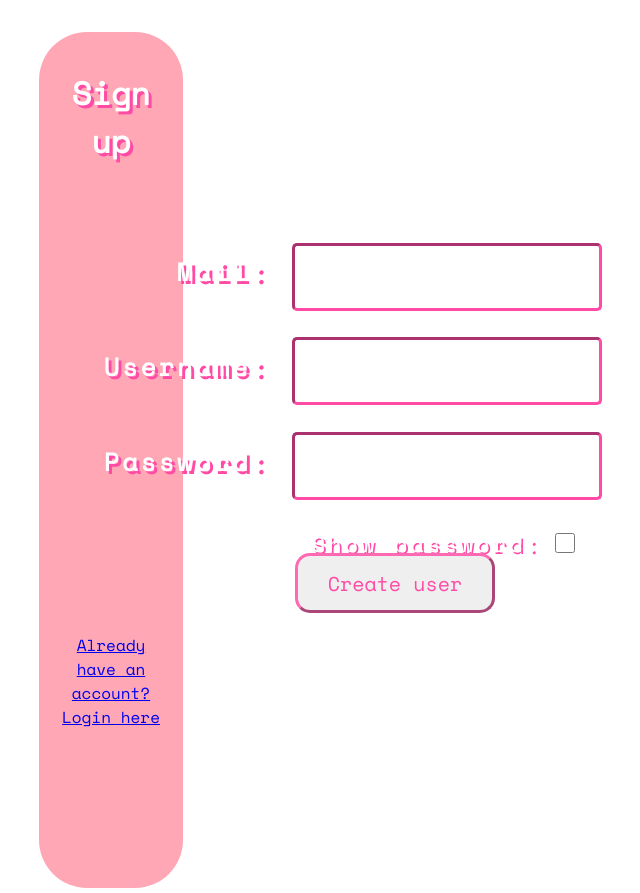
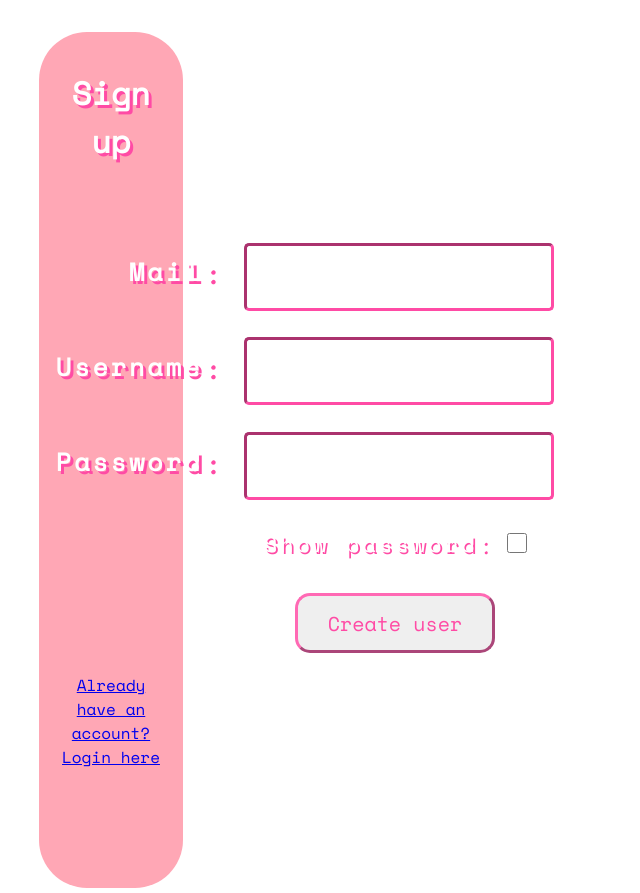
Before and after one commit to SanneCodes/Register-user-website, a PHP site: page / in a window 1280 px wide. Shown: the top 893 px of the page, without its empty margins (529-1169 px from the left). Run offline with PHP 8.4, Linux system fonts and the light colour scheme.

Commit message:
small changes to style

```diff
--- a/css/signup.css
+++ b/css/signup.css
@@ -47,7 +47,7 @@ label{
 .inputs{
     margin: auto;
     text-align: right;
-    width: 35em;
+    width: 32em;
 }
 
 input[type=checkbox] {
@@ -67,13 +67,12 @@ button{
     border-radius: 15px;
     border-width: 3px;
     margin: 1em 12em;
-    margin-top: 2em;
+    margin-top: 4em;
 
     border-color: hotpink;
     color: rgb(255, 75, 165);
 
     font-size: 20px;
-
 }
 
 button:hover{
```
